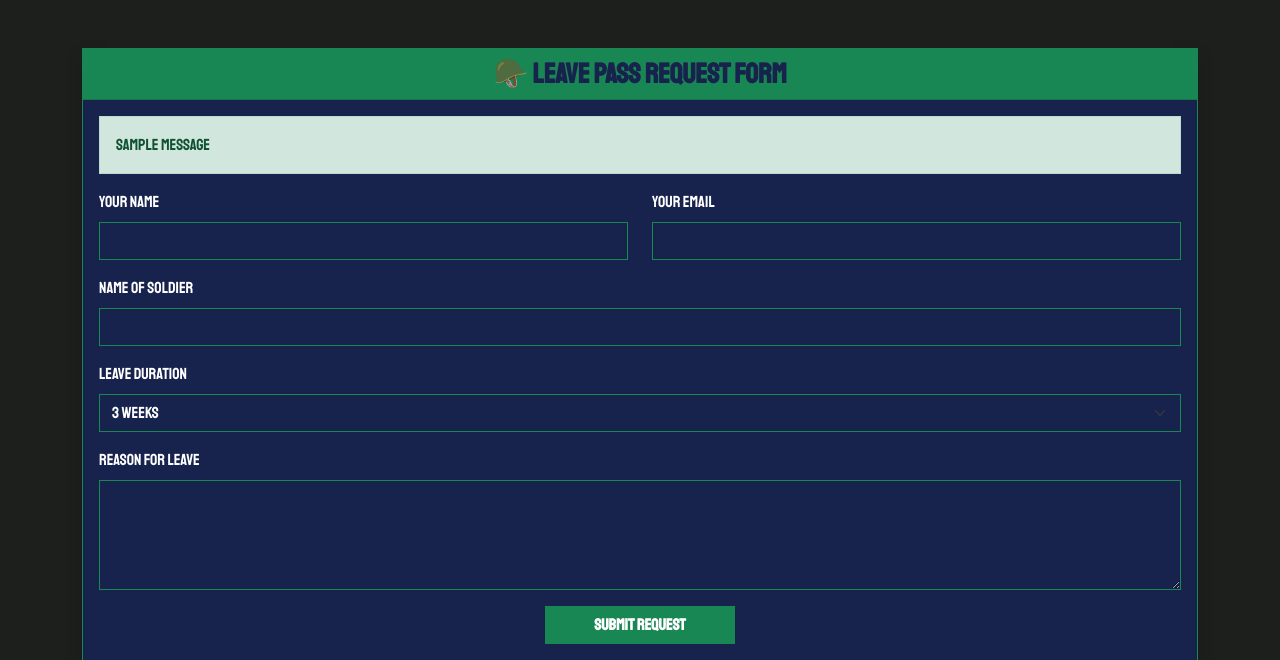
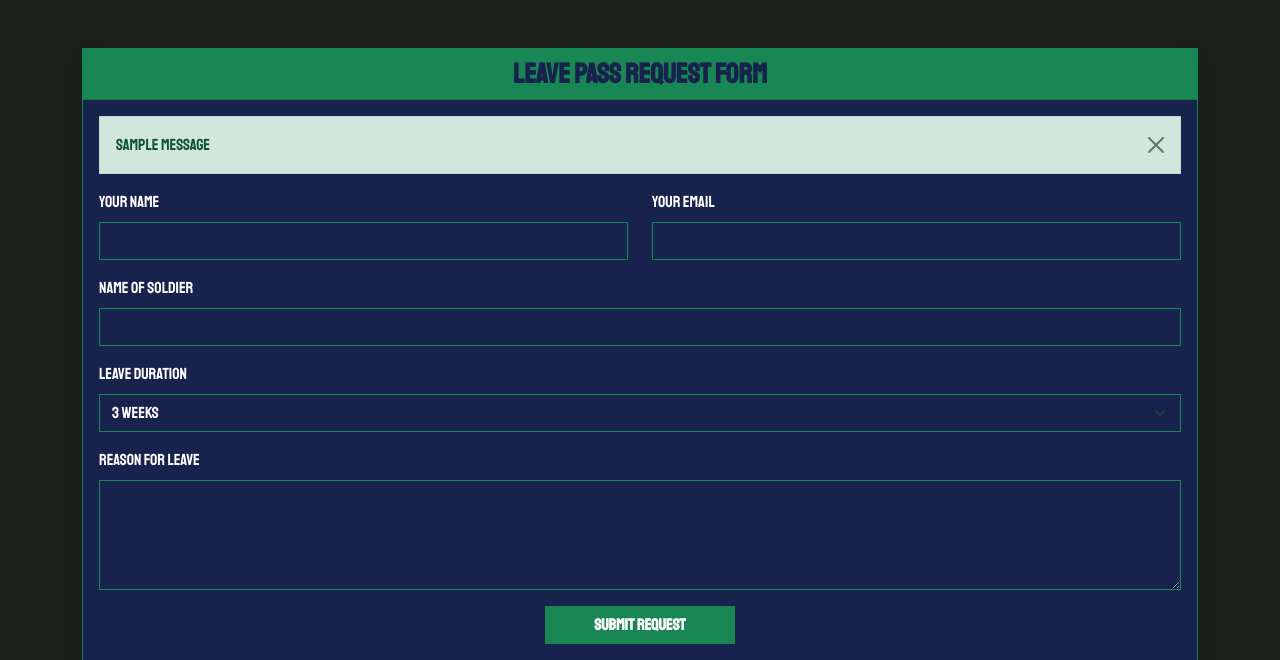
Before and after one commit to AlphaGL/usdefencsupporthq, a Django app: page /leavepass/add/ in a window 1280 px wide. Shown: the part 115-775 px from the top of the page. Run offline with Django 5.2, Linux system fonts and the light colour scheme; tables that the repository leaves empty hold one stand-in row (values such as "Sample post"); one stand-in notice (Sample message) is shown; some libraries are stand-ins or nearby versions.

Commit message:
leave and pass request test 4

```diff
--- a/usdefencsupport/templates/usdefencsupport/leavepass_form.html
+++ b/usdefencsupport/templates/usdefencsupport/leavepass_form.html
@@ -5,16 +5,19 @@
 <div class="container mt-5">
     <div class="card shadow border-success bg-dark text-white">
         <div class="card-header bg-success text-center">
-            <h3 class="mb-0">🪖 Leave Pass Request Form</h3>
+            <h3 class="mb-0">Leave Pass Request Form</h3>
         </div>
         <div class="card-body">
             <form method="post">
                 {% csrf_token %}
-                    {% if messages %}
-                        {% for message in messages %}
-                            <div class="alert alert-success">{{ message }}</div>
-                        {% endfor %}
-                    {% endif %}
+                {% if messages %}
+                    {% for message in messages %}
+                        <div class="alert alert-{{ message.tags }} alert-dismissible fade show" role="alert">
+                            {{ message }}
+                            <button type="button" class="btn-close" data-bs-dismiss="alert" aria-label="Close"></button>
+                        </div>
+                    {% endfor %}
+                {% endif %}
                 <div class="row mb-3">
                     <div class="col-md-6">
                         <label for="id_name" class="form-label">Your Name</label>
```
